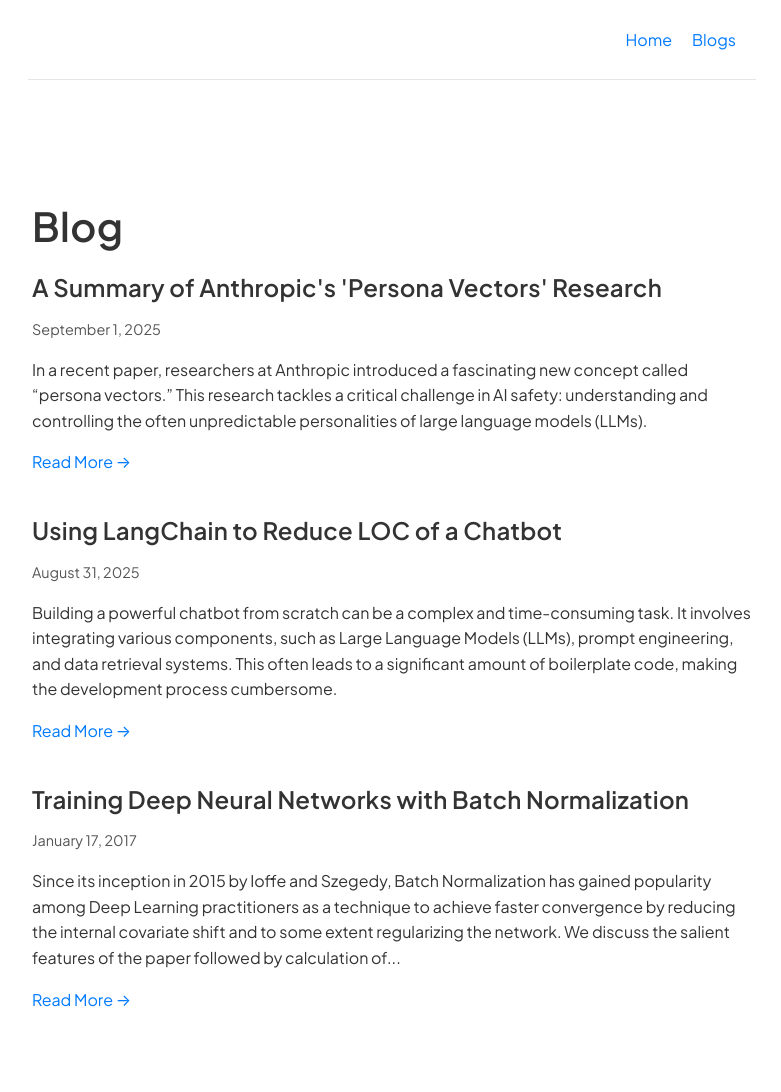
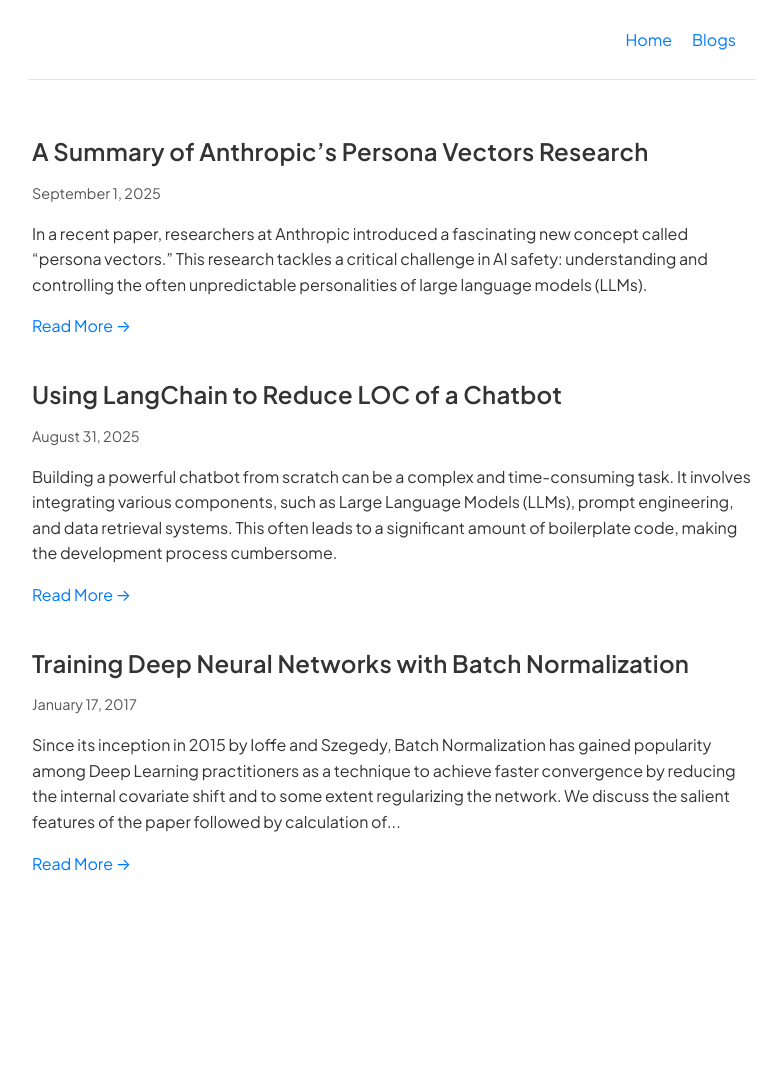
Before and after one commit to zaffnet/zaffnet.github.io, a Jekyll site: the page built from blogs.html, in a window 1280 px wide. Shown: the whole page, without its empty margins (248-1029 px from the left). Built offline with Jekyll 4.4.1, drawn with Linux system fonts in a browser that asks for light colours; after the commit the page ends 956 px from its top, so only the background shows below that.

```diff
--- a/Gemfile
+++ b/Gemfile
@@ -1,5 +1,5 @@
 source "https://rubygems.org"
-ruby "3.4.6"  # or latest stable supported by your build platform
+ruby "~> 3.4"
 
 gem "jekyll", "~> 4.4"
 
--- a/blogs.html
+++ b/blogs.html
@@ -1,10 +1,10 @@
 ---
 layout: default
-title: "Blog"
+title: ""
 permalink: /blogs/
 ---
 <div class="blog-container">
-  <h1>Blog</h1>
+  <!-- <h1>Blog</h1> -->
 
   <ul class="blog-list">
     {% for post in site.posts %}
```
Also changed, not shown: _includes/header.html (+4 -4 lines), _posts/2025-09-01-persona-vectors.md (+1 -1 lines), Gemfile.lock, 1 other file.
